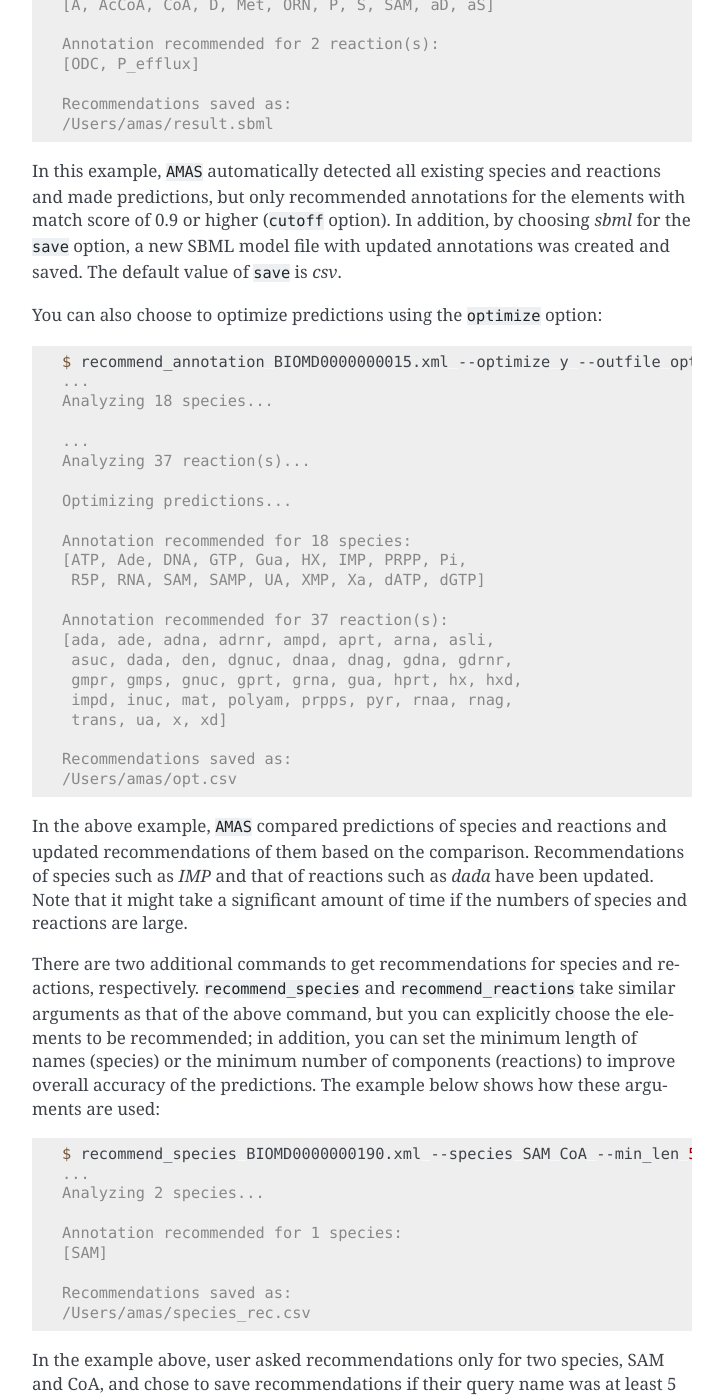
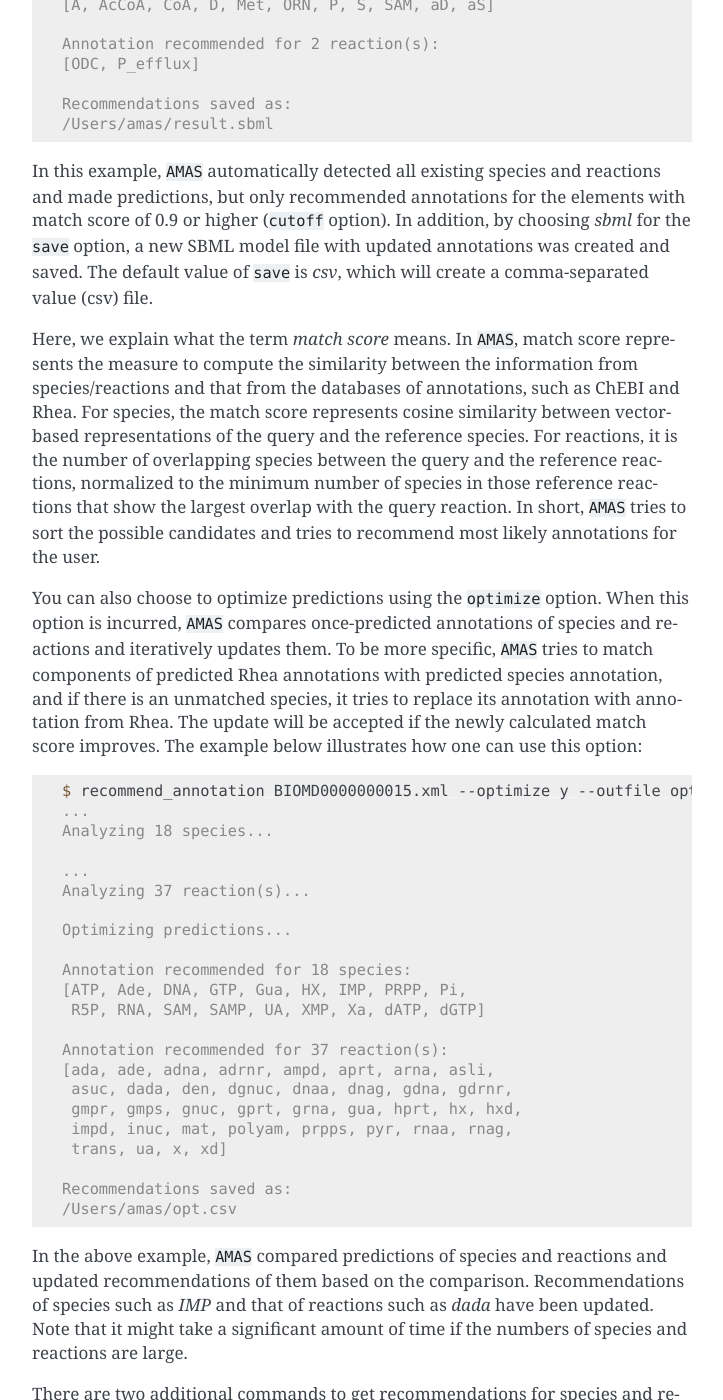
Before and after one commit to sys-bio/AMAS, a Sphinx documentation site: the page built from docs/source/recom.rst, in a window 1280 px wide and 1400 px high, scrolled down 364 px. Shown: the whole window, without its empty margins (388-1111 px from the left). Built offline with Sphinx 7.4.7, drawn with Linux system fonts in a browser that asks for light colours; some of the changed text lies outside the part shown.

Commit message:
updated documents

```diff
--- a/docs/source/conf.py
+++ b/docs/source/conf.py
@@ -22,7 +22,7 @@ copyright = '2022, Woosub Shin'
 author = 'Woosub Shin'
 
 # The full version, including alpha/beta/rc tags
-release = '1.0.0'
+release = '1.0.1'
 
 
 # -- General configuration ---------------------------------------------------
--- a/docs/source/index.rst
+++ b/docs/source/index.rst
@@ -6,7 +6,7 @@
 AMAS: Automatic Model Annotation System
 =======================================
 
-``AMAS`` (Automatic Model Annotation System) predicts and recommends annotations of systems biology models. The current version of ``AMAS`` recommends species and reaction annotations in SBML models. The algorithm was developed and tested using curated models from `BioModels <https://www.ebi.ac.uk/biomodels/>`_ and `BiGG <http://bigg.ucsd.edu/>`_.
+``AMAS`` (Automatic Model Annotation System) predicts and recommends annotations of systems biology models. The current version of ``AMAS`` recommends species and reaction annotations of models in the Systems Biology Markup Language (SBML) format. The algorithm was developed and tested using curated models from `BioModels <https://www.ebi.ac.uk/biomodels/>`_ and `BiGG <http://bigg.ucsd.edu/>`_.
 
 
 Overview
--- a/docs/source/recom.rst
+++ b/docs/source/recom.rst
@@ -25,9 +25,11 @@ This section explains more detailed usage of ``AMAS``. The ``recommend_annotatio
    /Users/amas/result.sbml
 
 
-In this example, ``AMAS`` automatically detected all existing species and reactions and made predictions, but only recommended annotations for the elements with match score of 0.9 or higher (``cutoff`` option). In addition, by choosing *sbml* for the ``save`` option, a new SBML model file with updated annotations was created and saved. The default value of ``save`` is *csv*.
+In this example, ``AMAS`` automatically detected all existing species and reactions and made predictions, but only recommended annotations for the elements with match score of 0.9 or higher (``cutoff`` option). In addition, by choosing *sbml* for the ``save`` option, a new SBML model file with updated annotations was created and saved. The default value of ``save`` is *csv*, which will create a comma-separated value (csv) file.
 
-You can also choose to optimize predictions using the ``optimize`` option:
+Here, we explain what the term *match score* means. In ``AMAS``, match score represents the measure to compute the similarity between the information from species/reactions and that from the databases of annotations, such as ChEBI and Rhea. For species, the match score represents cosine similarity between vector-based representations of the query and the reference species. For reactions, it is the number of overlapping species between the query and the reference reactions, normalized to the minimum number of species in those reference reactions that show the largest overlap with the query reaction. In short, ``AMAS`` tries to sort the possible candidates and tries to recommend most likely annotations for the user.
+
+You can also choose to optimize predictions using the ``optimize`` option. When this option is incurred, ``AMAS`` compares once-predicted annotations of species and reactions and iteratively updates them. To be more specific, ``AMAS`` tries to match components of predicted Rhea annotations with predicted species annotation, and if there is an unmatched species, it tries to replace its annotation with annotation from Rhea. The update will be accepted if the newly calculated match score improves. The example below illustrates how one can use this option:
 
 .. code-block:: console
 
@@ -73,7 +75,7 @@ There are two additional commands to get recommendations for species and reactio
    /Users/amas/species_rec.csv
 
 
-In the example above, user asked recommendations only for two species, SAM and CoA, and chose to save recommendations if their query name was at least 5 and match score at least 0.9. The species CoA did not meet all of the criteria, so only annotations of SAM were recommended and saved. Since the path of the output file was not specified, recommendation was saved as ``species_rec.csv`` (default file name) in the current working directory.
+In the example above, user asked recommendations only for two species, *SAM* and *CoA*, and chose to save recommendations if their query name was at least 5 and match score at least 0.9. The species *CoA* did not meet all of the criteria, so only annotations of SAM were recommended and saved. Since the path of the output file was not specified, recommendation was saved as ``species_rec.csv`` (default file name) in the current working directory.
 
 Getting recommendation for reactions using the ``recommend_reactions`` command is similar:
 
@@ -91,4 +93,4 @@ Getting recommendation for reactions using the ``recommend_reactions`` command i
    /Users/amas/reactions.csv
 
 
-This time, no reaction ID was listed; thus, ``AMAS`` will detect all existing reactions and make recommendations for those with match score of 0.5 or above. By choosing *above* for the ``mssc`` option, ``AMAS`` will recommend all of the predicted candidates with match score at or above the cutoff. If *top* (default value) was chosen instead, ``AMAS`` would report only those with the highest match score that is at or above the cutoff.
+This time, no reaction ID was listed; thus, ``AMAS`` will detect all existing reactions and make recommendations for those with match score of 0.5 or above. ``mssc`` means Match Score Selection Criteria, which helps the algorithm make automatic selection based on the match scores computed for all possible candidates. There are two options: *top* and *above*. By choosing *above* for the ``mssc`` option, ``AMAS`` will recommend all of the predicted candidates with match score at or above the cutoff. If *top* (default value) was chosen instead, ``AMAS`` would report only those with the highest match score that is at or above the cutoff.
```
Also changed, not shown: 6 other files.
